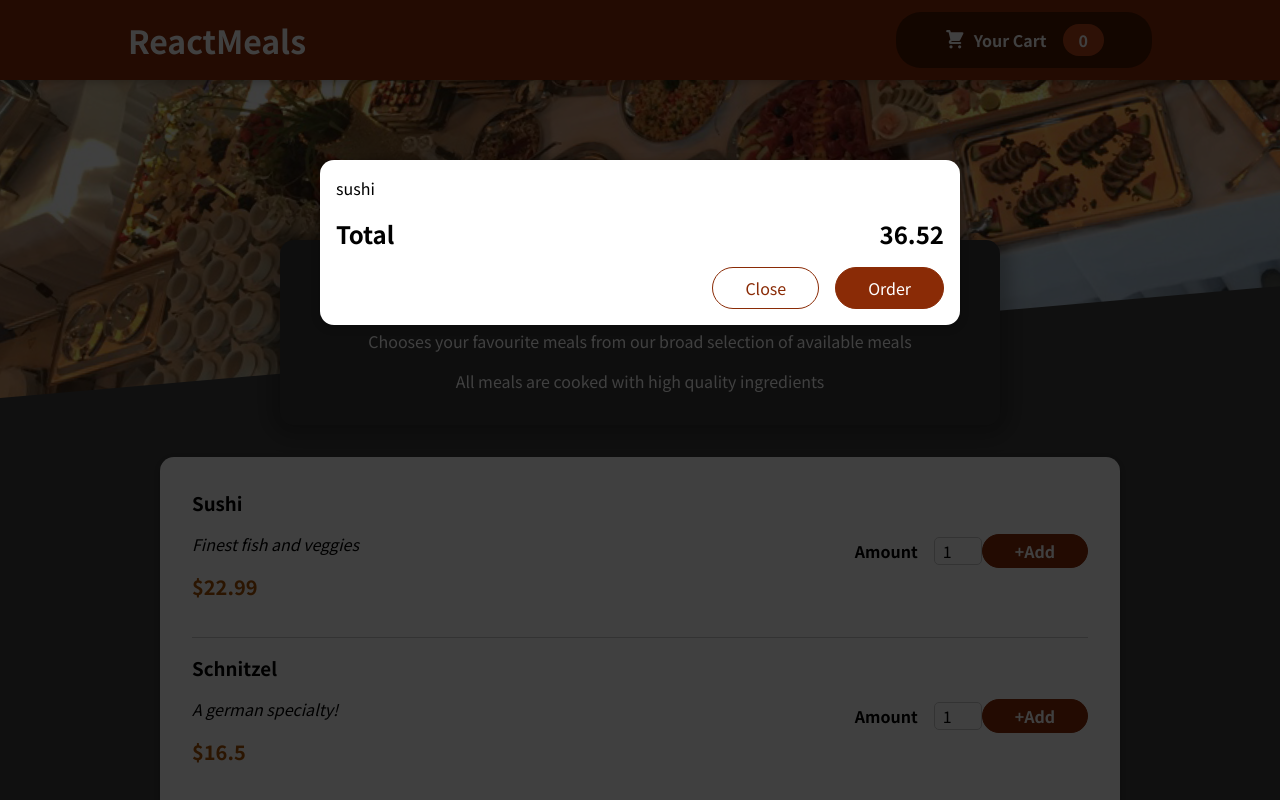
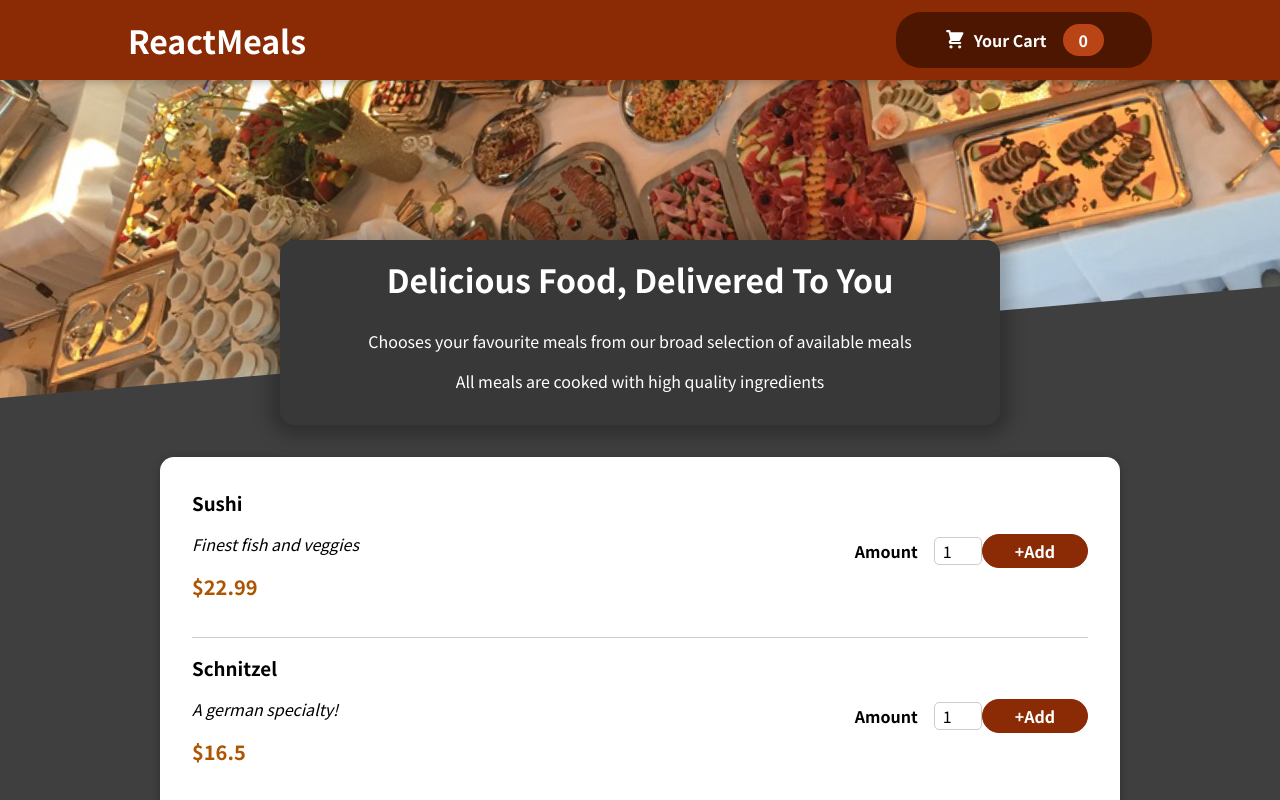
Before and after one commit to pratik1798/Restaurant-website, a React (Create React App) app: page / in a window 1280 px wide. Shown: the top 800 px of the page. Built offline with nearby package versions, Linux system fonts and the light colour scheme.

Commit message:
Cart open and close

```diff
--- a/src/App.js
+++ b/src/App.js
@@ -1,13 +1,23 @@
+import { Fragment, useState } from "react";
 import Header from "./components/Layout/Header";
 import Meals from "./components/Meals/Meals";
 import Cart from "./components/Cart/Cart";
-import { Fragment } from "react";
 
 function App() {
+  const [cartIsShown, setCartIsShown] = useState(false);
+
+  const showCartHandler = () => {
+    setCartIsShown(true);
+  };
+
+  const hideCartHandler = () => {
+    setCartIsShown(false);
+  };
+
   return (
     <Fragment>
-      <Cart></Cart>
-      <Header></Header>
+      {cartIsShown && <Cart onClose={hideCartHandler}></Cart>}
+      <Header onShowCart={showCartHandler}></Header>
       <main>
         <Meals></Meals>
       </main>
--- a/src/components/Cart/Cart.js
+++ b/src/components/Cart/Cart.js
@@ -11,14 +11,16 @@ const Cart = (props) => {
   );
 
   return (
-    <Modal>
+    <Modal onClose={props.onClose}>
       {cartItems}
       <div className={classes.total}>
         <span>Total</span>
         <span>36.52</span>
       </div>
       <div className={classes.actions}>
-        <button className={classes["button--alt"]}>Close</button>
+        <button className={classes["button--alt"]} onClick={props.onClose}>
+          Close
+        </button>
         <button className={classes.button}>Order</button>
       </div>
     </Modal>
--- a/src/components/Layout/Header.js
+++ b/src/components/Layout/Header.js
@@ -8,7 +8,7 @@ const Header = (props) => {
     <>
       <header className={classes.header}>
         <h1>ReactMeals</h1>
-        <HeaderCartButton></HeaderCartButton>
+        <HeaderCartButton onClick={props.onShowCart}></HeaderCartButton>
       </header>
       <div className={classes["main-image"]}>
         <img src={mealsImage} alt="A table full of delicious food!"></img>
--- a/src/components/Layout/HeaderCartButton.js
+++ b/src/components/Layout/HeaderCartButton.js
@@ -3,7 +3,7 @@ import classes from "./HeaderCartButton.module.css";
 
 const HeaderCartButton = (props) => {
   return (
-    <button className={classes.button}>
+    <button className={classes.button} onClick={props.onClick}>
       <span className={classes.icon}>
         <CartIcon></CartIcon>
       </span>
--- a/src/components/UI/Modal.js
+++ b/src/components/UI/Modal.js
@@ -3,7 +3,7 @@ import { Fragment } from "react";
 import ReactDom from "react-dom";
 
 const Backdrop = (props) => {
-  return <div className={classes.backdrop} />;
+  return <div className={classes.backdrop} onClick={props.onClose} />;
 };
 
 const ModalOverlay = (props) => {
@@ -19,7 +19,10 @@ const portalElement = document.getElementById("overlays");
 const Modal = (props) => {
   return (
     <Fragment>
-      {ReactDom.createPortal(<Backdrop />, portalElement)}
+      {ReactDom.createPortal(
+        <Backdrop onClose={props.onClose} />,
+        portalElement
+      )}
       {ReactDom.createPortal(
         <ModalOverlay>{props.children}</ModalOverlay>,
         portalElement
```
